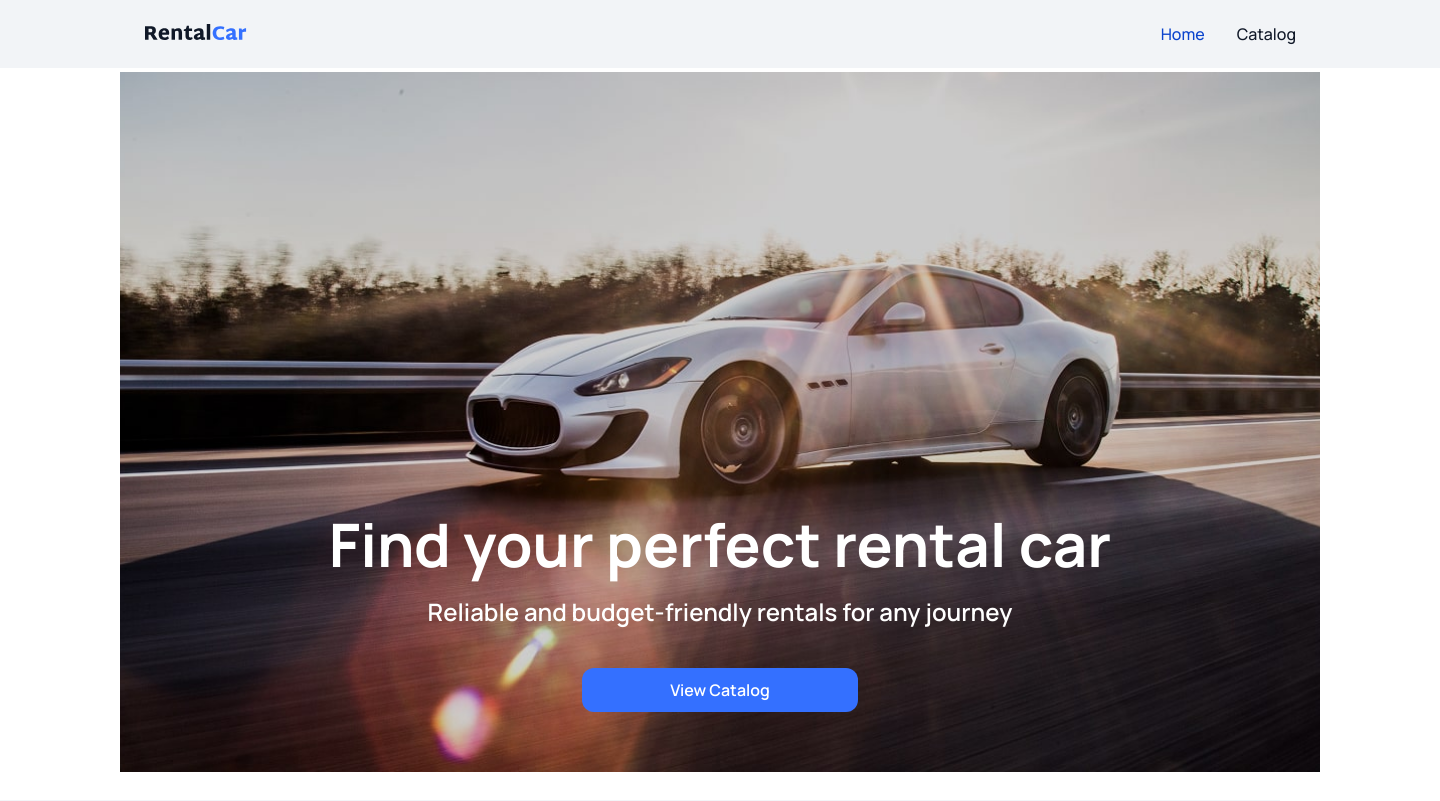
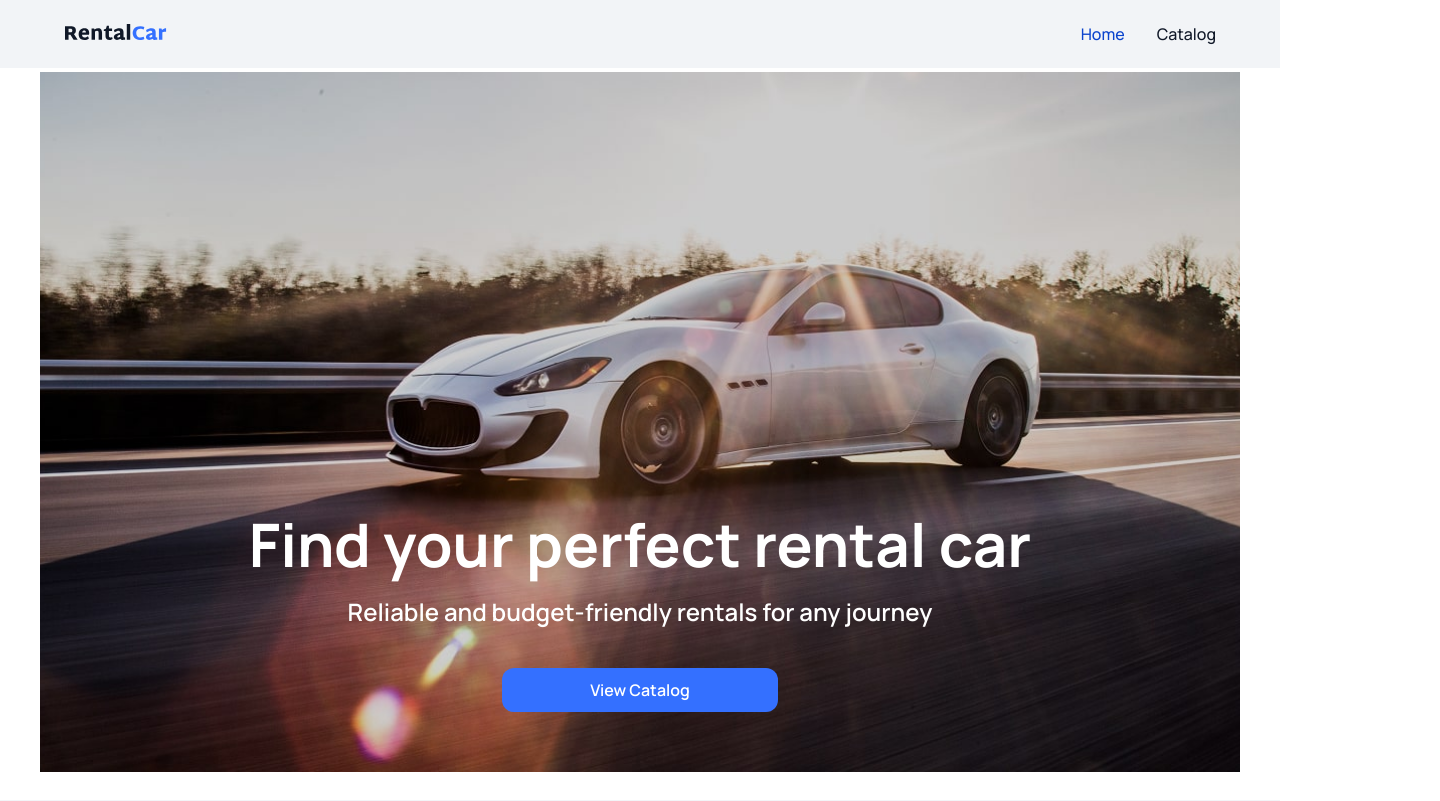
Before and after one commit to Vasyl-Khaiitov/Rental_Car, a React (Vite) app: page / in a window 1280 px wide. Shown: the whole page, 1440 px wide, since content can reach past the window. Built offline with nearby package versions, Linux system fonts and the light colour scheme.

Commit message:
fix: fixed center content and delete calendar form required

```diff
--- a/src/components/App.module.css
+++ b/src/components/App.module.css
@@ -1,8 +1,4 @@
-.appWrapper {
-  width: 1440px;
-}
-
 .mainContent {
   width: 1200px;
-  margin: 0px 120px;
+  margin: 0 auto;
 }
--- a/src/components/_CarDetailsFolder/CarFormOrder/CarFormOrder.jsx
+++ b/src/components/_CarDetailsFolder/CarFormOrder/CarFormOrder.jsx
@@ -9,7 +9,6 @@ import Loader from "../../Loader/Loader";
 const validationSchema = Yup.object({
   username: Yup.string().required("Name is required"),
   email: Yup.string().email("Invalid email").required("Email is required"),
-  calendar: Yup.date().required("Date is required"),
   area: Yup.string(),
 });
 
```
